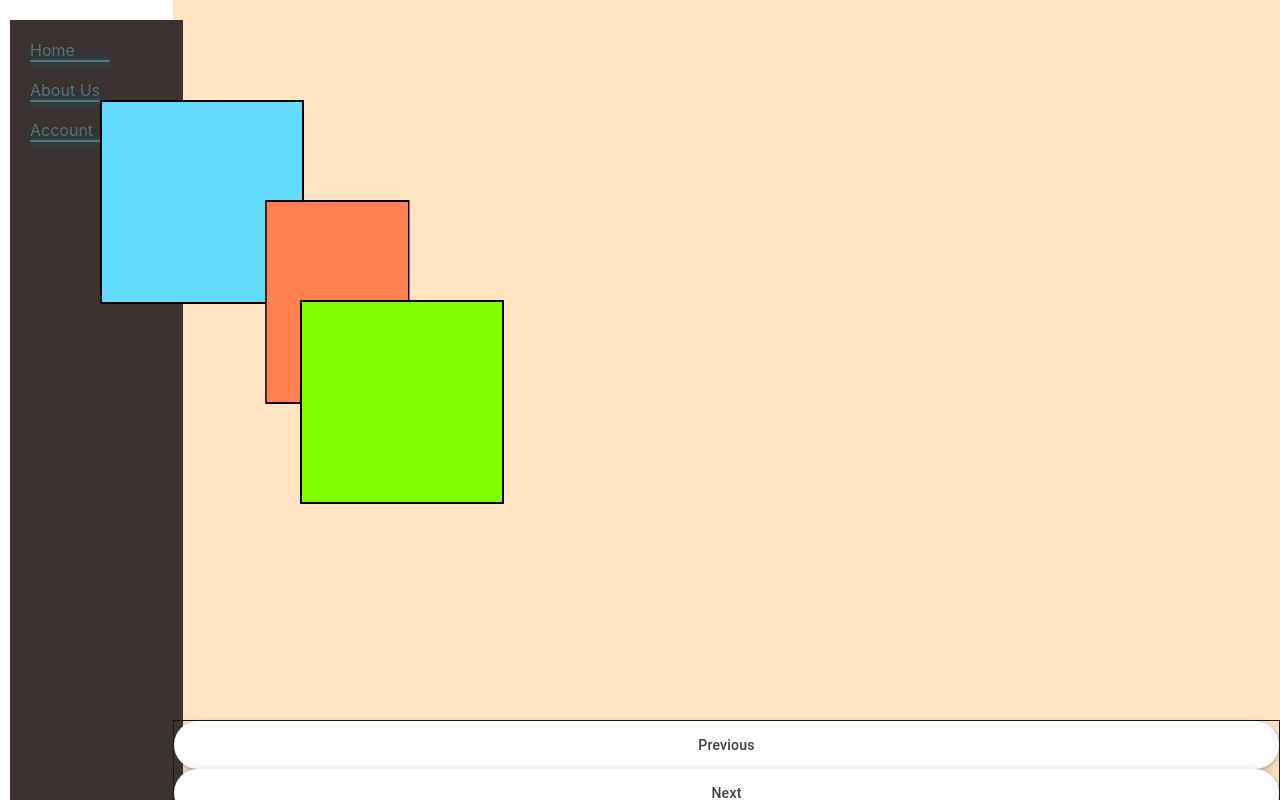
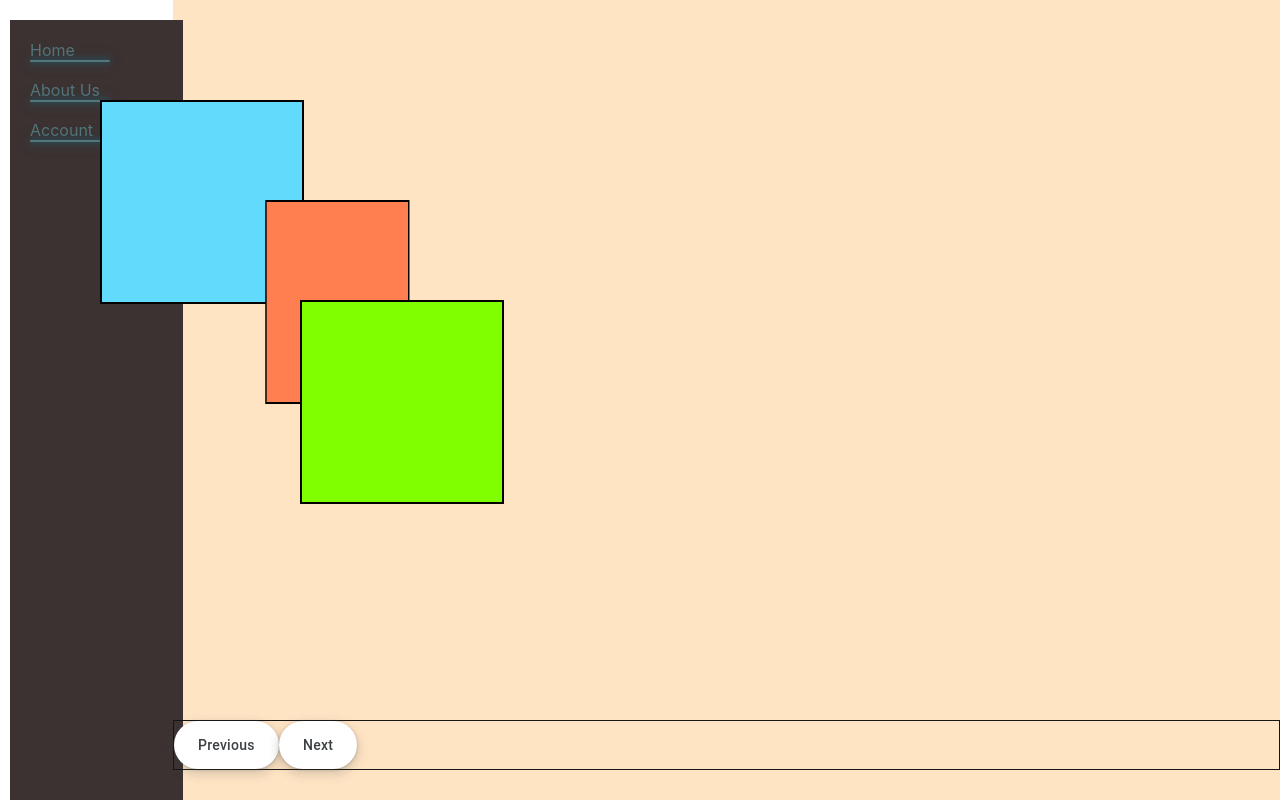
Before and after one commit to alexnoutashGTA/Ecommerce, a React (Create React App) app: page / in a window 1280 px wide. Shown: the top 800 px of the page. Built offline with nearby package versions, Linux system fonts and the light colour scheme.

Commit message:
Commit- Inline Block

```diff
--- a/src/App.css
+++ b/src/App.css
@@ -111,8 +111,8 @@ a{
     top: 300px;
 }
 #previous_button_area{
-    display:grid;
+    display:inline-grid;
 }
 #next_button_area{
-    display:grid;
+    display:inline-grid;
 }
```
